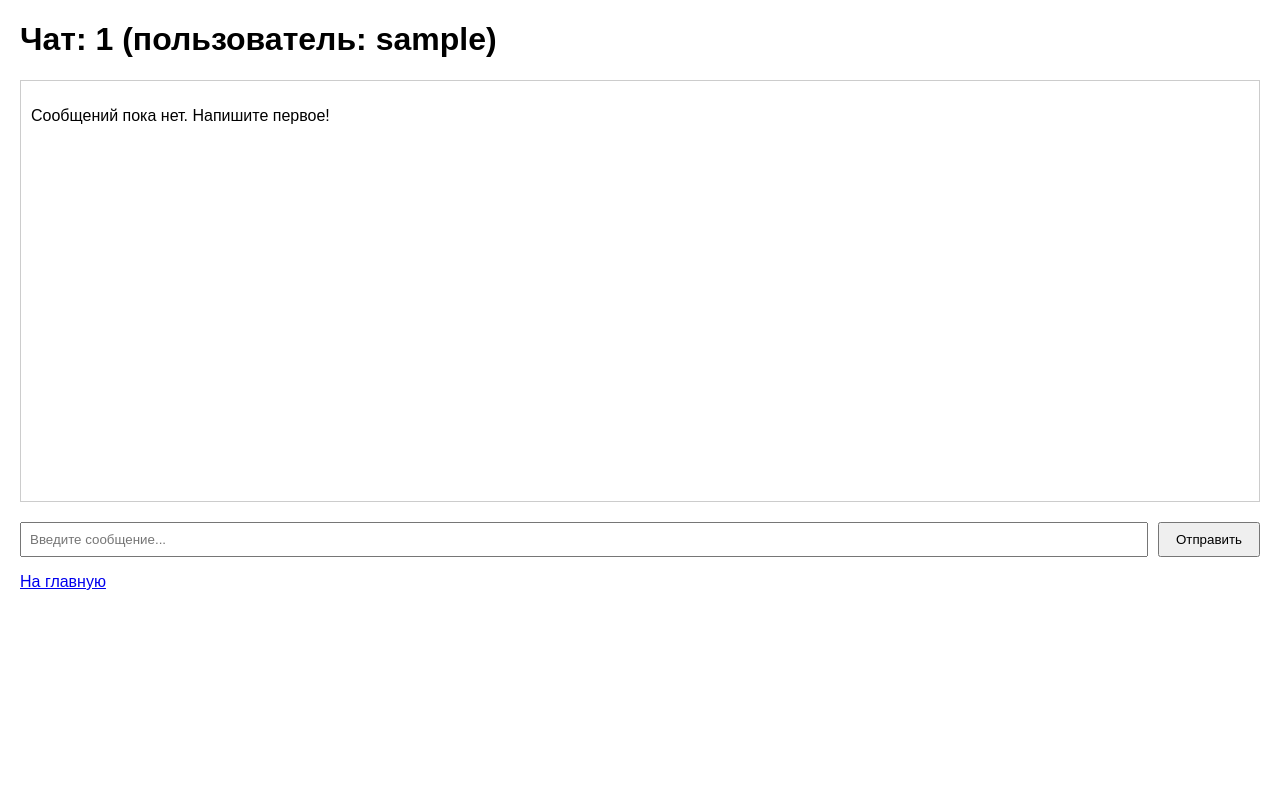
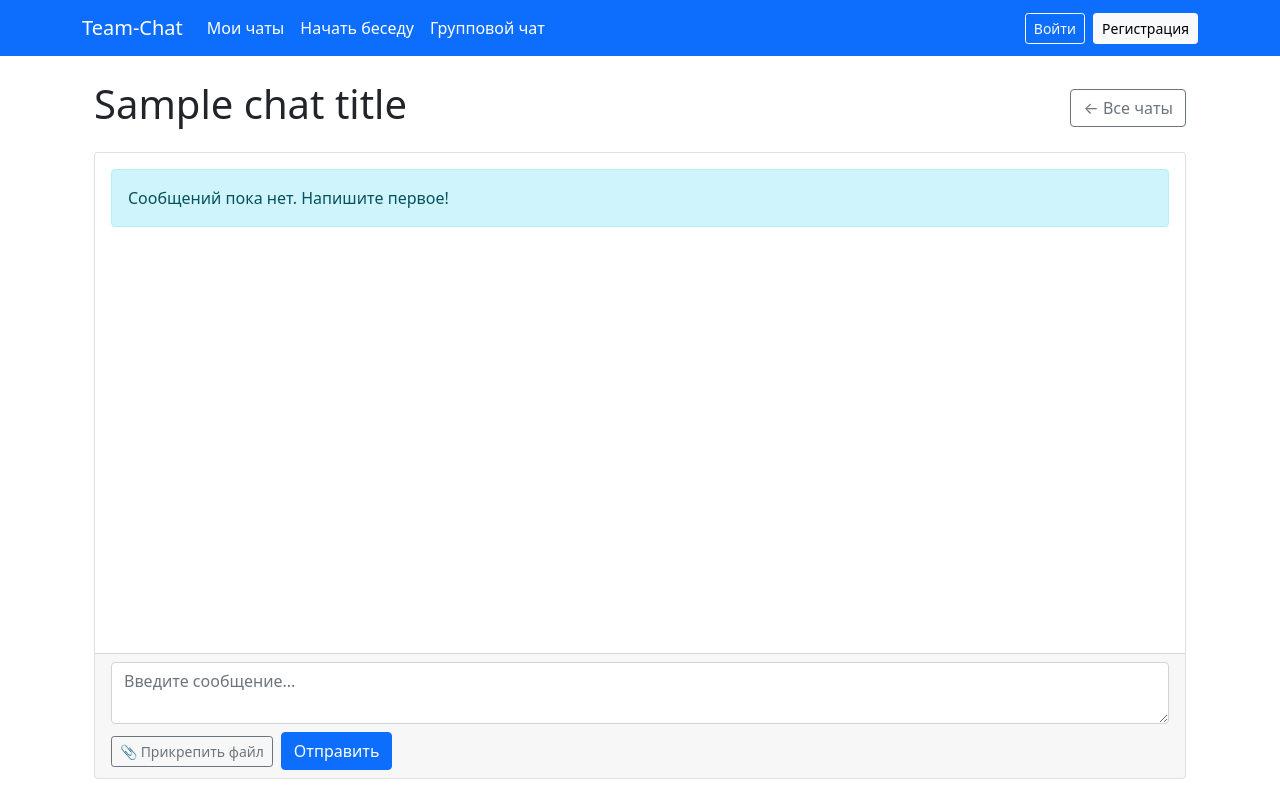
Before and after one commit to anarbz/team-chat, a Flask app: template templates/chat.html in a window 1280 px wide. Run offline with Flask 3, Linux system fonts and the light colour scheme; the template is opened without the code that fills it: most values are stand-ins (such as "Sample title", 1, 10 or a date in 2020).

Commit message:
Изменил менюшку чата

```diff
--- a/routes/chat_routes.py
+++ b/routes/chat_routes.py
@@ -64,14 +64,15 @@ def chat(chat_id):
                 'id': row['id_message'],
                 'user': users_map.get(row['sender_id'], 'Unknown'),
                 'time': row['time'],
-                'message': row['message']
+                'message': row['message'],
             })
 
         return render_template(
             'chat.html',
             messages=messages,
             username=current_user.login,
-            chat_id=chat_id
+            chat_id=chat_id,
+            chat_title=chat_obj.title
         )
 
     finally:
--- a/templates/chat.html
+++ b/templates/chat.html
@@ -1,55 +1,81 @@
-<!DOCTYPE html>
-<html lang="ru">
-<head>
-    <meta charset="UTF-8">
-    <title>Чат {{ chat_id }} - {{ username }}</title>
-    <style>
-        body { font-family: sans-serif; margin: 20px; }
-        .messages { border: 1px solid #ccc; padding: 10px; height: 400px; overflow-y: scroll; margin-bottom: 20px; }
-        .message { margin-bottom: 8px; }
-        .user { font-weight: bold; color: #2c3e50; }
-        .time { font-size: 0.8em; color: #7f8c8d; margin-left: 10px; }
-        .text { margin: 4px 0; }
-        .actions { margin-left: 20px; font-size: 0.8em; margin-top: 2px; }
-        .actions button, .actions form { display: inline; margin-right: 8px; }
-        form { display: flex; gap: 10px; margin-top: 10px; }
-        input[type="text"] { flex: 1; padding: 8px; }
-        button { padding: 8px 16px; }
-        .edit-form { margin-top: 5px; margin-left: 20px; }
-        .edit-form input { width: 70%; padding: 4px; margin-right: 5px; }
-    </style>
-</head>
-<body>
-    <h1>Чат: {{ chat_id }} (пользователь: {{ username }})</h1>
-    <div class="messages">
+{% extends "base.html" %}
+
+{% block content %}
+<div class="container-fluid">
+    <div class="row">
+        <div class="col">
+            <div class="d-flex justify-content-between align-items-center mb-3">
+                <h1>{{ chat_title }}</h1>
+                <a href="{{ url_for('chats_list.chats') }}" class="btn btn-outline-secondary">← Все чаты</a>
+            </div>
+
+            <!-- Окно сообщений -->
+            <div class="card">
+                <div class="card-body" id="messages-container" style="height: 500px; overflow-y: auto;">
                     {% if messages %}
                         {% for msg in messages %}
-                <div class="message" data-id="{{ msg.id }}">
-                    <span class="user">{{ msg.user }}</span>
-                    <span class="time">{{ msg.time }}</span>
-                    <div class="text">{{ msg.message }}</div>
+                            <div class="message mb-3" data-id="{{ msg.id }}" id="msg-{{ msg.id }}">
+                                <div class="d-flex justify-content-between">
+                                    <strong class="user">{{ msg.user }}</strong>
+                                    <small class="text-muted">{{ msg.time }}</small>
+                                </div>
+                                <div class="message-text mt-1">{{ msg.message }}</div>
+
+                                <!-- Вложения -->
+                                {% if msg.attachments %}
+                                    <div class="attachments mt-1">
+                                        {% for att in msg.attachments %}
+                                            <a href="{{ url_for('chat.download_file', chat_id=chat_id, attachment_id=att.id) }}" class="badge bg-secondary text-decoration-none">
+                                                📎 {{ att.file_name }}
+                                            </a>
+                                        {% endfor %}
+                                    </div>
+                                {% endif %}
+
+                                <!-- Кнопки действий для своих сообщений -->
                                 {% if msg.user == username %}
-                    <div class="actions">
-                        <button class="edit-btn" data-id="{{ msg.id }}" data-text="{{ msg.message }}" onclick="editMessage(this)">Редактировать</button>
-                        <form method="post" action="/chat/{{ chat_id }}/delete_message/{{ msg.id }}" style="display: inline;">
-                            <button type="submit" onclick="return confirm('Удалить сообщение?')">Удалить</button>
+                                    <div class="mt-1">
+                                        <button class="btn btn-sm btn-outline-primary edit-btn"
+                                                data-id="{{ msg.id }}"
+                                                data-text="{{ msg.message }}">✏️ Редактировать</button>
+                                        <form method="post" action="{{ url_for('chat.delete_message_route', chat_id=chat_id, message_id=msg.id) }}"
+                                              style="display: inline;">
+                                            <button type="submit" class="btn btn-sm btn-outline-danger"
+                                                    onclick="return confirm('Удалить сообщение?')">🗑️ Удалить</button>
                                         </form>
                                     </div>
                                 {% endif %}
                             </div>
                         {% endfor %}
                     {% else %}
-            <p>Сообщений пока нет. Напишите первое!</p>
+                        <div class="alert alert-info">Сообщений пока нет. Напишите первое!</div>
                     {% endif %}
                 </div>
-
-    <form method="POST">
-        <input type="text" name="message" placeholder="Введите сообщение..." autocomplete="off" required>
-        <button type="submit">Отправить</button>
+                <div class="card-footer">
+                    <!-- Форма отправки сообщения с файлом -->
+                    <form method="post" enctype="multipart/form-data" id="message-form">
+                        <div class="mb-2">
+                            <textarea class="form-control" name="message" rows="2" placeholder="Введите сообщение..."></textarea>
+                        </div>
+                        <div class="d-flex gap-2 align-items-center">
+                            <label class="btn btn-outline-secondary btn-sm">
+                                📎 Прикрепить файл <input type="file" name="file" style="display: none;">
+                            </label>
+                            <button type="submit" class="btn btn-primary">Отправить</button>
+                        </div>
                     </form>
-    <p><a href="/">На главную</a></p>
+                </div>
+            </div>
+        </div>
+    </div>
+</div>
 
 <script>
+    // Авто-скролл вниз при загрузке
+    const container = document.getElementById('messages-container');
+    if (container) container.scrollTop = container.scrollHeight;
+
+    // Редактирование сообщения (AJAX)
     async function editMessage(btn) {
         const messageDiv = btn.closest('.message');
         const originalText = btn.dataset.text;
@@ -59,11 +85,13 @@
         if (messageDiv.querySelector('.edit-form')) return;
 
         const editForm = document.createElement('div');
-            editForm.className = 'edit-form';
+        editForm.className = 'edit-form mt-2';
         editForm.innerHTML = `
-                <input type="text" value="${originalText.replace(/"/g, '&quot;')}" style="width: 60%; padding: 4px;">
-                <button onclick="saveEdit(this, ${messageId}, ${chatId})">Сохранить</button>
-                <button onclick="cancelEdit(this)">Отмена</button>
+            <div class="input-group input-group-sm">
+                <input type="text" class="form-control" value="${originalText.replace(/"/g, '&quot;')}">
+                <button class="btn btn-success btn-sm" onclick="saveEdit(this, ${messageId}, ${chatId})">Сохранить</button>
+                <button class="btn btn-secondary btn-sm" onclick="cancelEdit(this)">Отмена</button>
+            </div>
         `;
         messageDiv.appendChild(editForm);
         btn.style.display = 'none';
@@ -83,7 +111,7 @@
 
         if (response.ok) {
             const messageDiv = editForm.closest('.message');
-                messageDiv.querySelector('.text').innerText = newText;
+            messageDiv.querySelector('.message-text').innerText = newText;
             const editBtn = messageDiv.querySelector('.edit-btn');
             if (editBtn) {
                 editBtn.dataset.text = newText;
@@ -103,6 +131,37 @@
         const editBtn = messageDiv.querySelector('.edit-btn');
         if (editBtn) editBtn.style.display = 'inline-block';
     }
+
+    // Навешиваем обработчики на кнопки редактирования (после загрузки)
+    document.querySelectorAll('.edit-btn').forEach(btn => {
+        btn.addEventListener('click', () => editMessage(btn));
+    });
+
+    // Показываем имя выбранного файла (опционально)
+    const fileInput = document.querySelector('input[type="file"]');
+    if (fileInput) {
+        fileInput.addEventListener('change', function() {
+            if (this.files.length) {
+                const label = this.closest('label');
+                if (label) label.innerText = `📎 ${this.files[0].name}`;
+            }
+        });
+    }
 </script>
-</body>
-</html>
+
+<style>
+    .message {
+        border-bottom: 1px solid #eee;
+        padding-bottom: 10px;
+    }
+    .message:last-child {
+        border-bottom: none;
+    }
+    .edit-form {
+        margin-left: 20px;
+    }
+    .attachments a {
+        margin-right: 5px;
+    }
+</style>
+{% endblock %}
```
Lines whose indentation alone changed are shown as unchanged.
